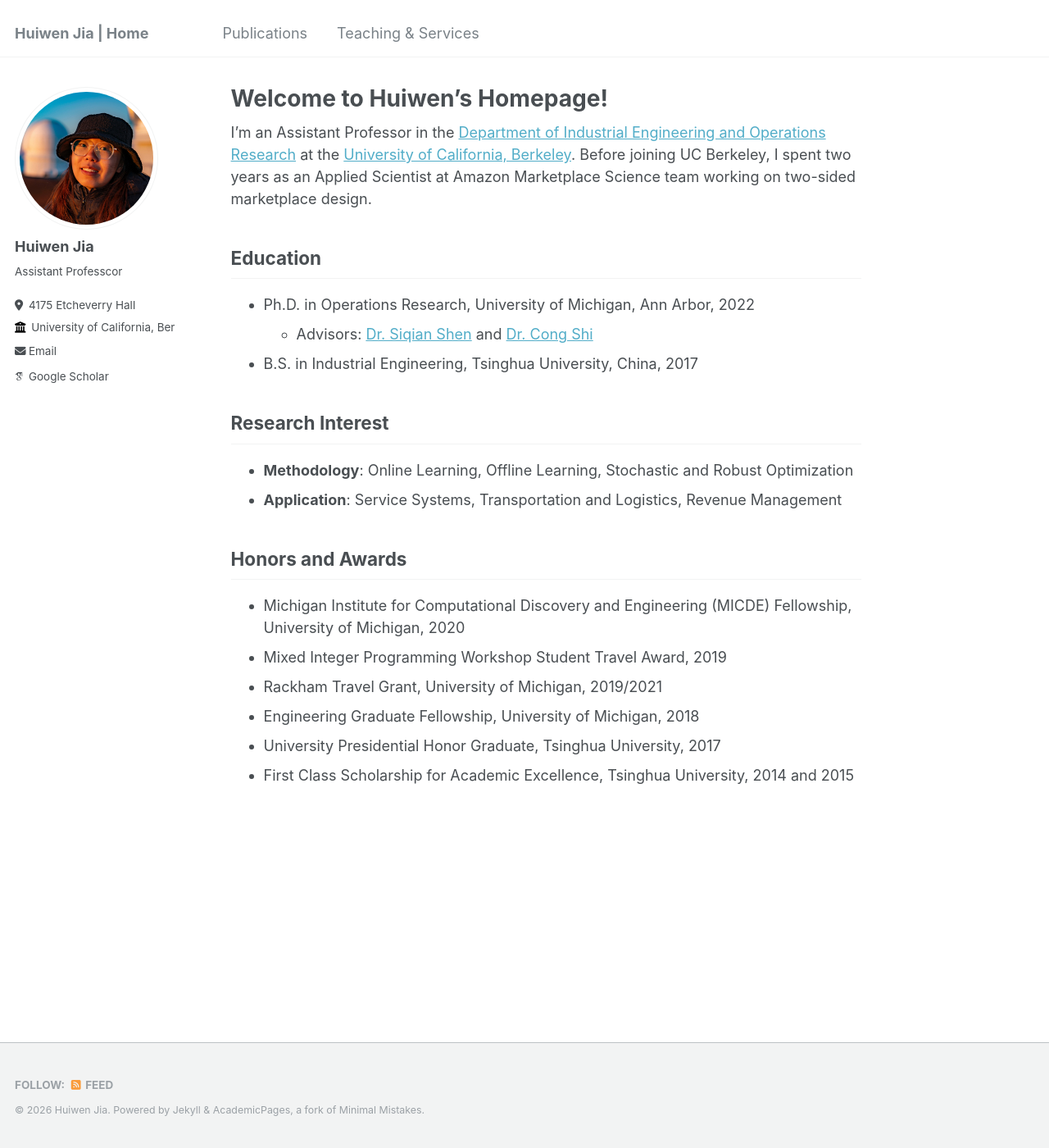
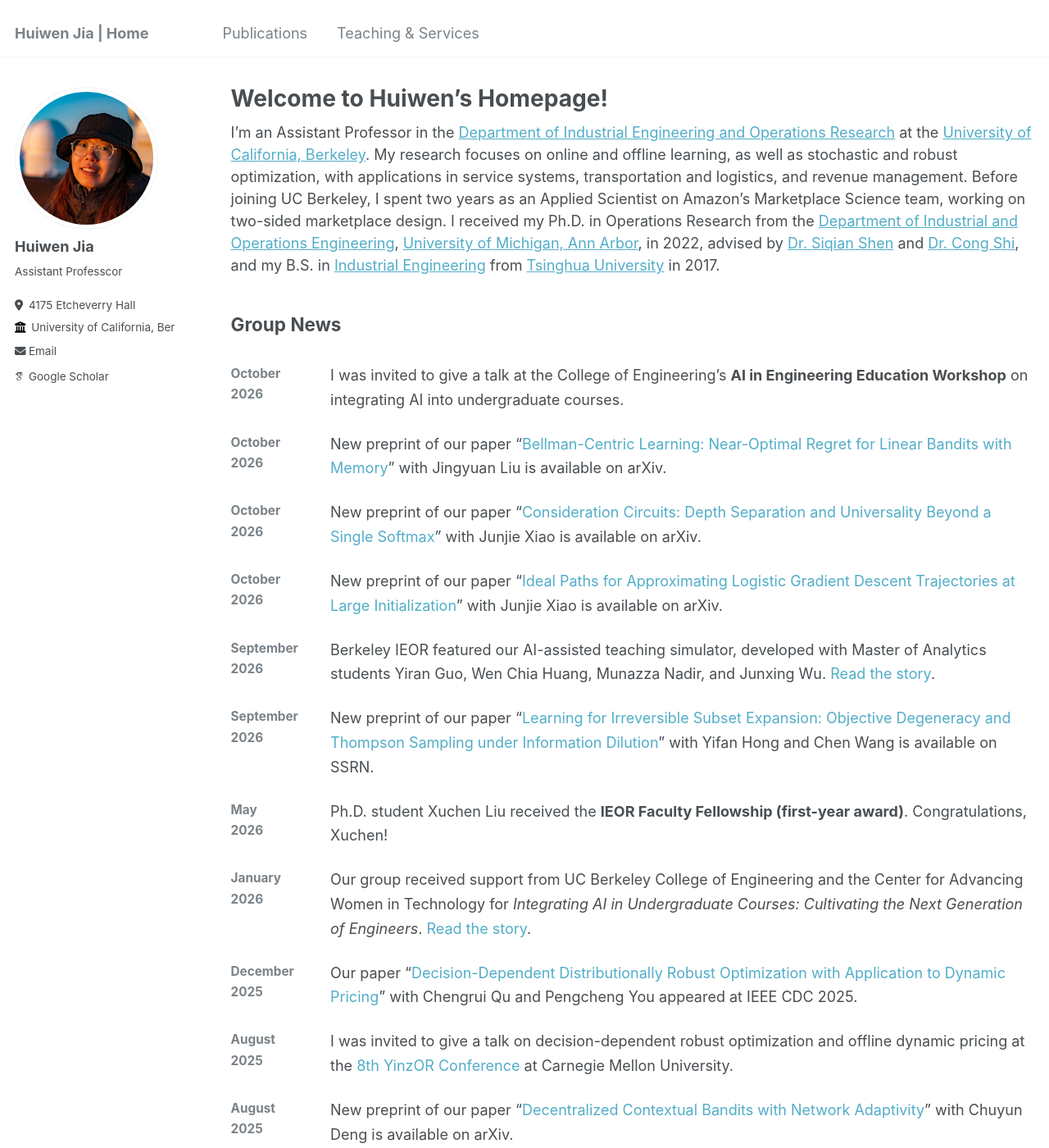
Before and after one commit to huiwen-j/huiwen-j.github.io, a Jekyll site: the page built from _pages/about.md, in a window 1280 px wide and 1400 px high. Shown: the whole window at 82% size. Built offline with Jekyll 4.4.1, drawn with Linux system fonts in a browser that asks for light colours; some web fonts are replaced; some of the changed text lies outside the part shown.

Commit message:
Add group news and widen website content layout

```diff
--- a/_pages/about.md
+++ b/_pages/about.md
@@ -7,16 +7,49 @@ redirect_from:
   - /about.html
 ---
 
-I'm an Assistant Professor in the [Department of Industrial Engineering and Operations Research](https://ieor.berkeley.edu/) at the [University of California, Berkeley](https://www.berkeley.edu/). Before joining UC Berkeley, I spent two years as an Applied Scientist at Amazon Marketplace Science team working on two-sided marketplace design.
+I'm an Assistant Professor in the [Department of Industrial Engineering and Operations Research](https://ieor.berkeley.edu/) at the [University of California, Berkeley](https://www.berkeley.edu/). My research focuses on online and offline learning, as well as stochastic and robust optimization, with applications in service systems, transportation and logistics, and revenue management. Before joining UC Berkeley, I spent two years as an Applied Scientist on Amazon's Marketplace Science team, working on two-sided marketplace design. I received my Ph.D. in Operations Research from the [Department of Industrial and Operations Engineering](https://ioe.engin.umich.edu/), [University of Michigan, Ann Arbor](https://umich.edu/), in 2022, advised by [Dr. Siqian Shen](https://websites.umich.edu/~siqian/index.html) and [Dr. Cong Shi](https://congshi-research.github.io/), and my B.S. in [Industrial Engineering](https://www.ie.tsinghua.edu.cn/eng/) from [Tsinghua University](https://www.tsinghua.edu.cn/en/) in 2017.
 
-## Education
-- Ph.D. in Operations Research, University of Michigan, Ann Arbor, 2022
-  * Advisors: [Dr. Siqian Shen](https://websites.umich.edu/~siqian/index.html) and [Dr. Cong Shi](https://congshi-research.github.io/)
-- B.S. in Industrial Engineering, Tsinghua University, China, 2017
+## Group News
 
-## Research Interest
-- **Methodology**: Online Learning, Offline Learning, Stochastic and Robust Optimization
-- **Application**: Service Systems, Transportation and Logistics, Revenue Management
+October<br>2026
+: I was invited to give a talk at the College of Engineering's **AI in Engineering Education Workshop** on integrating AI into undergraduate courses.
+
+October<br>2026
+: New preprint of our paper "[Bellman-Centric Learning: Near-Optimal Regret for Linear Bandits with Memory](https://arxiv.org/abs/2610.05659)" with Jingyuan Liu is available on arXiv.
+
+October<br>2026
+: New preprint of our paper "[Consideration Circuits: Depth Separation and Universality Beyond a Single Softmax](https://arxiv.org/abs/2610.04143)" with Junjie Xiao is available on arXiv.
+
+October<br>2026
+: New preprint of our paper "[Ideal Paths for Approximating Logistic Gradient Descent Trajectories at Large Initialization](https://arxiv.org/abs/2610.04142)" with Junjie Xiao is available on arXiv.
+
+September<br>2026
+: Berkeley IEOR featured our AI-assisted teaching simulator, developed with Master of Analytics students Yiran Guo, Wen Chia Huang, Munazza Nadir, and Junxing Wu. [Read the story](https://ieor.berkeley.edu/bringing-ai-into-the-work-of-learning/).
+
+September<br>2026
+: New preprint of our paper "[Learning for Irreversible Subset Expansion: Objective Degeneracy and Thompson Sampling under Information Dilution](https://papers.ssrn.com/sol3/papers.cfm?abstract_id=7496998)" with Yifan Hong and Chen Wang is available on SSRN.
+
+May<br>2026
+: Ph.D. student Xuchen Liu received the **IEOR Faculty Fellowship (first-year award)**. Congratulations, Xuchen!
+
+January<br>2026
+: Our group received support from UC Berkeley College of Engineering and the Center for Advancing Women in Technology for *Integrating AI in Undergraduate Courses: Cultivating the Next Generation of Engineers*. [Read the story](https://engineering.berkeley.edu/news/2026/01/uc-berkeley-professors-explore-new-ways-to-integrate-ai-in-engineering-courses/).
+
+December<br>2025
+: Our paper "[Decision-Dependent Distributionally Robust Optimization with Application to Dynamic Pricing](https://ieeexplore.ieee.org/document/11312514)" with Chengrui Qu and Pengcheng You appeared at IEEE CDC 2025.
+
+August<br>2025
+: I was invited to give a talk on decision-dependent robust optimization and offline dynamic pricing at the [8th YinzOR Conference](https://yinzor.cmuinforms.org/2025/) at Carnegie Mellon University.
+
+August<br>2025
+: New preprint of our paper "[Decentralized Contextual Bandits with Network Adaptivity](https://arxiv.org/abs/2508.13411)" with Chuyun Deng is available on arXiv.
+
+August<br>2025
+: New preprint of our paper "[Multi-User Contextual Cascading Bandits for Personalized Recommendation](https://arxiv.org/abs/2508.13981)" with Jiho Park is available on arXiv.
+
+Fall<br>2024
+: I joined UC Berkeley IEOR as an Assistant Professor.
+{: .group-news-list}
 
 ## Honors and Awards
 - Michigan Institute for Computational Discovery and Engineering (MICDE) Fellowship, University of Michigan, 2020
--- a/_sass/_footer.scss
+++ b/_sass/_footer.scss
@@ -28,12 +28,8 @@
     margin-left: auto;
     margin-right: auto;
     margin-top: 2em;
-    max-width: 100%;
+    max-width: $site-max-width;
     padding: 0 1em 2em;
-
-    @include breakpoint($x-large) {
-      max-width: $x-large;
-    }
   }
 
   a {
--- a/_sass/_masthead.scss
+++ b/_sass/_masthead.scss
@@ -22,9 +22,7 @@
     padding: 1em 1em 1em;
     font-family: $sans-serif-narrow;
 
-    @include breakpoint($x-large) {
-      max-width: $x-large;
-    }
+    max-width: $site-max-width;
 
     nav {
       z-index: 10;
--- a/_sass/_page.scss
+++ b/_sass/_page.scss
@@ -5,22 +5,18 @@
 #main {
   @include container;
   @include clearfix;
+  max-width: $site-max-width;
   margin-top: 2em;
   padding-left: 1em;
   padding-right: 1em;
   animation: intro 0.3s both;
   animation-delay: 0.35s;
-
-  @include breakpoint($x-large) {
-    max-width: $x-large;
-  }
 }
 
 .page {
   @include breakpoint($large) {
     @include span(10 of 12 last);
     @include prefix(0.5 of 12);
-    @include suffix(2 of 12);
   }
 
   .page__inner-wrap {
@@ -104,6 +100,59 @@
   blockquote + .small {
     margin-top: -1.5em;
     padding-left: 1.25rem;
+  }
+}
+
+/* Homepage news: dates beside concise updates. */
+.page__content {
+  #group-news {
+    scroll-margin-top: 5em;
+    border-bottom: 0;
+    padding-bottom: 0;
+    margin-bottom: 1.5em;
+  }
+
+  .group-news-list {
+    display: grid;
+    grid-template-columns: 5.5em minmax(0, 1fr);
+    column-gap: 1.25em;
+    row-gap: 1.35em;
+
+    dt,
+    dd {
+      margin: 0;
+      font-size: 1em;
+      line-height: 1.65;
+    }
+
+    dt {
+      font-size: 0.85em;
+      color: $gray;
+      white-space: nowrap;
+    }
+
+    dd p {
+      margin: 0;
+    }
+
+    a,
+    a:hover,
+    a:focus {
+      text-decoration: none;
+    }
+
+    @media (max-width: 600px) {
+      grid-template-columns: minmax(0, 1fr);
+      row-gap: 0;
+
+      dt {
+        margin-bottom: 0.25em;
+      }
+
+      dd:not(:last-child) {
+        margin-bottom: 1.35em;
+      }
+    }
   }
 }
 
--- a/_sass/_variables.scss
+++ b/_sass/_variables.scss
@@ -132,6 +132,8 @@ $x-large                    : 1280px !default;
    Grid
    ========================================================================== */
 
+$site-max-width             : 1600px;
+
 $right-sidebar-width-narrow : 0px;
 $right-sidebar-width        : 0px;
 $right-sidebar-width-wide   : 0px;
```
